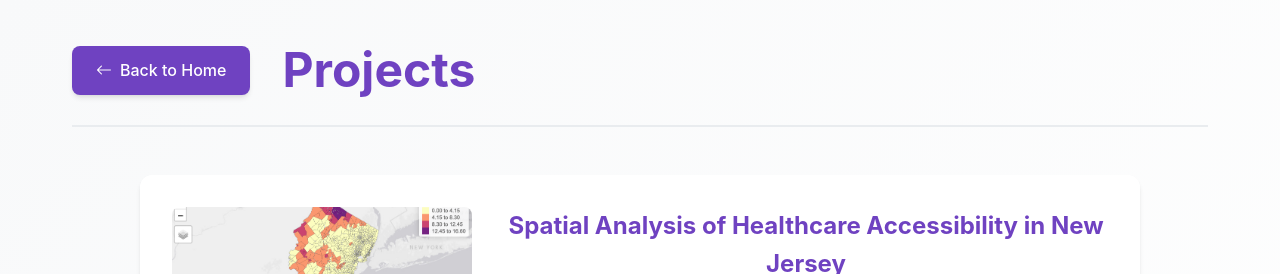
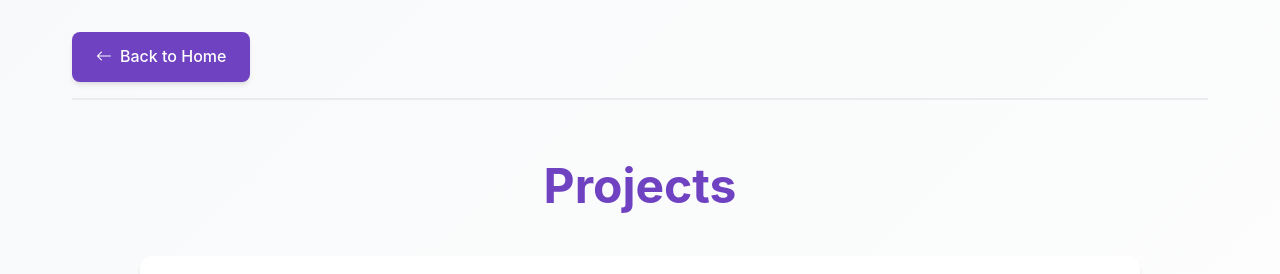
Before and after one commit to SFRATO/StevensWebsite, a React (Vite) app: page /projects in a window 1280 px wide. Shown: the top 274 px of the page. Built offline with nearby package versions, Linux system fonts and the light colour scheme; the HTML template or start-up script is replaced by a standard one.

Commit message:
Update Projects header positioning

```diff
--- a/src/components/Projects.jsx
+++ b/src/components/Projects.jsx
@@ -40,7 +40,6 @@
           <Link to="/" className="back-button">
             <i className="bi bi-arrow-left"></i> Back to Home
           </Link>
-          <h1 className="page-title">Projects</h1>
         </motion.div>
 
         <motion.div
@@ -49,6 +48,21 @@
           initial="hidden"
           animate="visible"
         >
+          <motion.h1
+            variants={itemVariants}
+            className="page-title"
+            style={{
+              textAlign: 'center',
+              width: '100%',
+              margin: '0 auto 2rem',
+              fontSize: '3rem',
+              fontWeight: '700',
+              color: 'var(--primary-purple)'
+            }}
+          >
+            Projects
+          </motion.h1>
+
           <motion.div
             className="project-item"
             variants={itemVariants}
```
